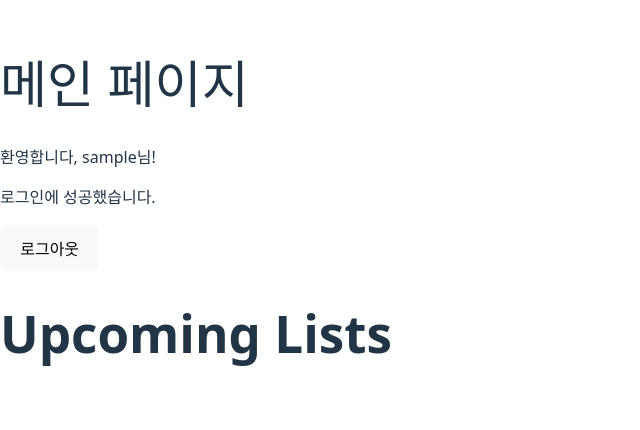
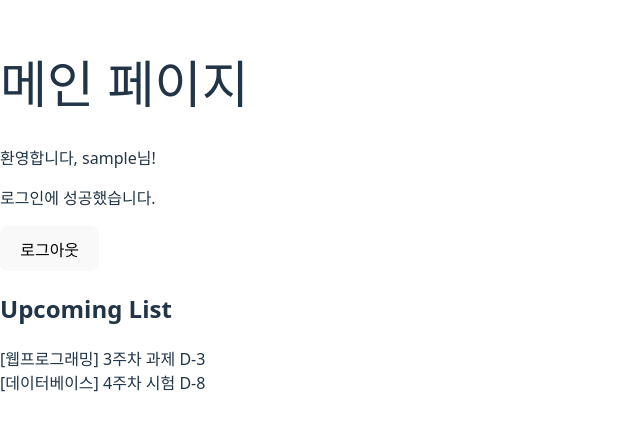
Before and after one commit to knu-lms-v2/lms-client, a React (Vite) app: page / in a window 1280 px wide. Shown: the part 192-622 px from the top of the page, without its empty margins (0-640 px from the left). Built offline with nearby package versions, Linux system fonts and the light colour scheme; sample sign-in values are in the browser's storage.

Commit message:
Feat: UpcomingList 기본 형식 구현 및 더미데이터 생성

```diff
--- /dev/null
+++ b/src/components/common/UpcomingList.tsx
@@ -0,0 +1,43 @@
+interface UpcomingItem {
+  type: string;
+  title: string;
+  course: string;
+  dueAt: string;
+  remainingDays: number;
+}
+
+const UpcomingList = () => {
+  const dummyItems = [
+    {
+      type: "assignment",
+      title: "과제",
+      week: 3,
+      course: "웹프로그래밍",
+      dueAt: "2024-01-15",
+      remainingDays: 3,
+    },
+    {
+      type: "exam",
+      title: "시험",
+      week: 4,
+      course: "데이터베이스",
+      dueAt: "2024-01-20",
+      remainingDays: 8,
+    },
+  ];
+
+  return (
+    <div className="container">
+      <h2>Upcoming List</h2>
+      <div className="list">
+        {dummyItems.map((item, index) => (
+          <div key={index} className="item">
+            [{item.course}] {item.week}주차 {item.title} D-{item.remainingDays}
+          </div>
+        ))}
+      </div>
+    </div>
+  );
+};
+
+export default UpcomingList;
--- a/src/components/common/UpcomingLists.tsx
+++ /dev/null
@@ -1,9 +0,0 @@
-const UpcomingList = () => {
-  return (
-    <div>
-      <h1>Upcoming Lists</h1>
-    </div>
-  );
-};
-
-export default UpcomingList;
--- a/src/components/layout/Mainpage.tsx
+++ b/src/components/layout/Mainpage.tsx
@@ -1,5 +1,5 @@
 import Logout from "./Logout";
-import UpcomingList from "../common/UpcomingLists";
+import UpcomingList from "../common/UpcomingList";
 
 interface Props {
   userName: string;
```
